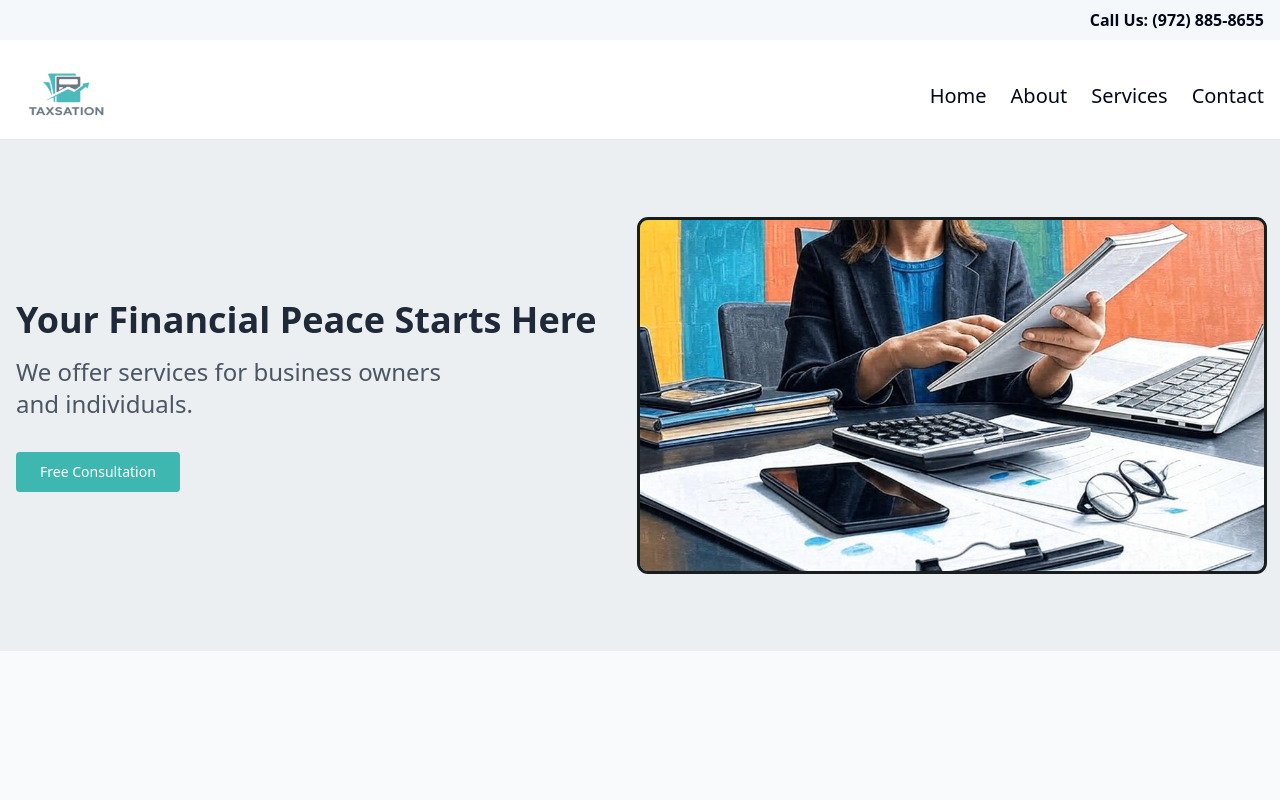
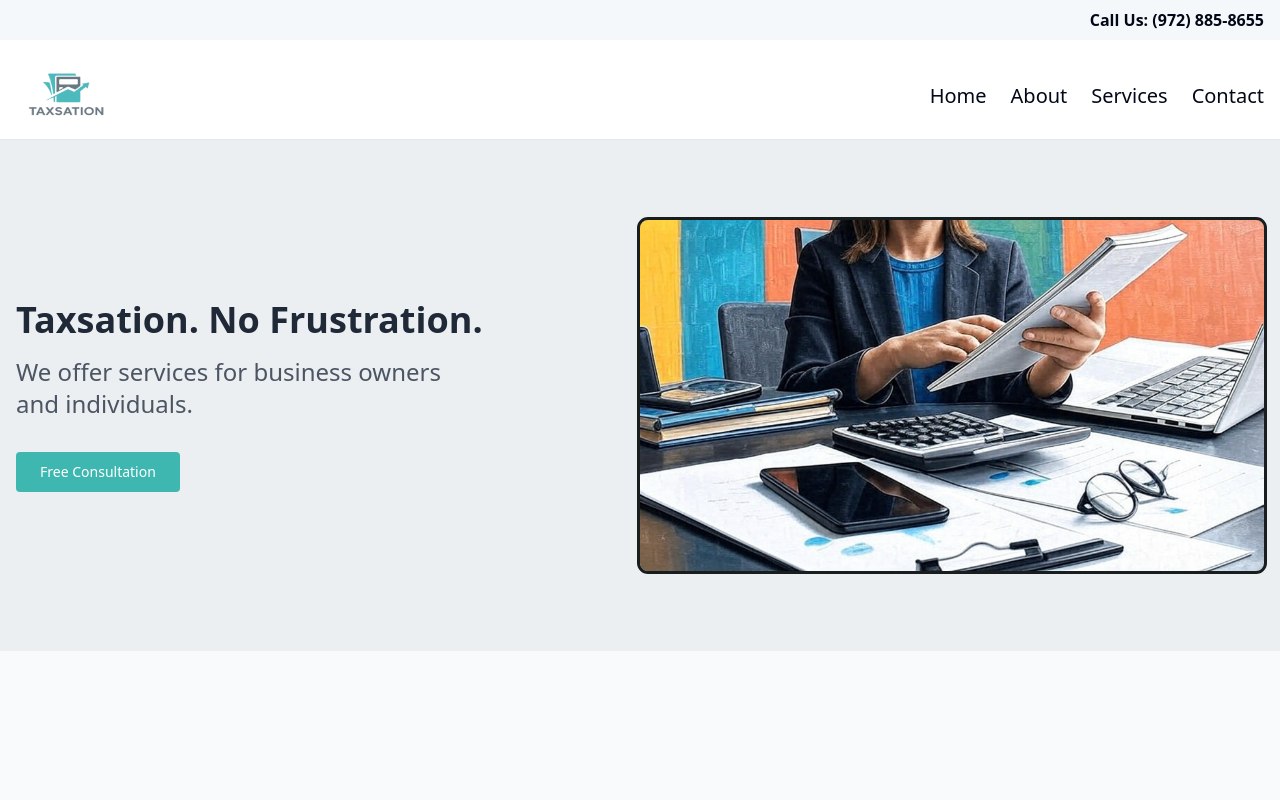
Before and after one commit to HamCraft/accounting-website, a Next.js app: page / in a window 1280 px wide. Shown: the top 800 px of the page. Built offline with nearby package versions, Linux system fonts and the light colour scheme.

Commit message:
title change

```diff
--- a/src/components/hero-section.tsx
+++ b/src/components/hero-section.tsx
@@ -8,7 +8,7 @@
     <section className="flex-1 bg-[#eceff1]">
       <div className="max-w-7xl mx-auto px-4 py-12 md:py-20 flex flex-col md:flex-row items-center">
         <div className="md:w-1/2 mb-8 md:mb-0">
-          <h1 className="text-4xl md:text-4xl font-bold text-gray-800 mb-4">Your Financial Peace Starts Here</h1>
+          <h1 className="text-4xl md:text-4xl font-bold text-gray-800 mb-4">Taxsation. No Frustration.</h1>
           <p className="text-gray-600 mb-8 max-w-md text-2xl">
             We offer services for business owners and individuals.
           </p>
```
